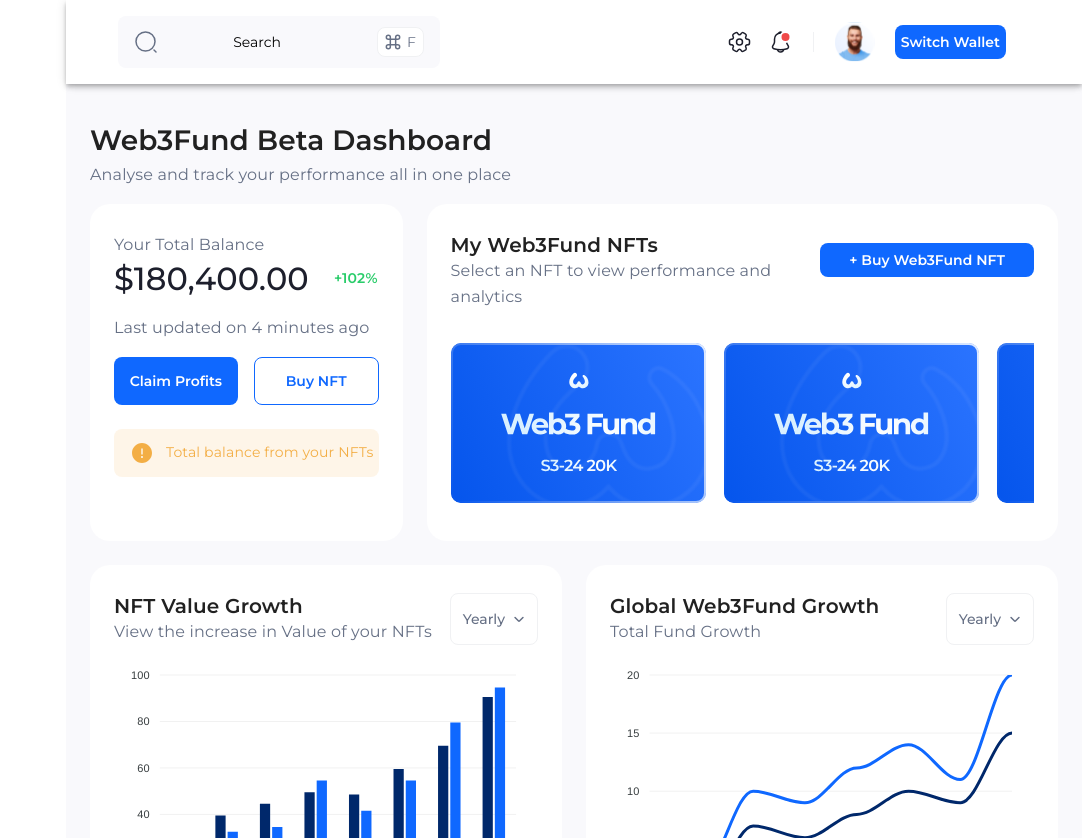
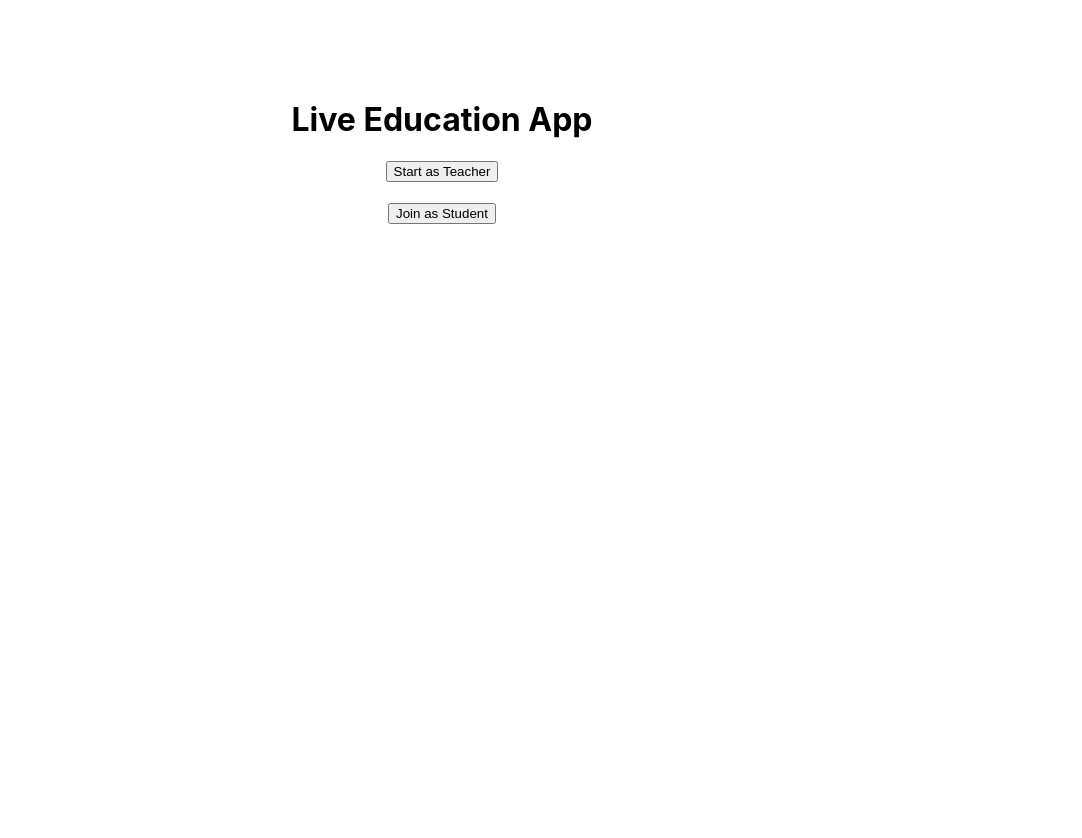
Before and after one commit to Tr123Ayesha/web3fund, a React (Create React App) app: page /MainLive in a window 1280 px wide. Before the commit this address led to /. Shown: the whole page, without its empty margins (198-1280 px from the left). After the commit the page ends 800 px from the top, so only its background shows below. Built offline with nearby package versions, Linux system fonts and the light colour scheme.

Commit message:
addingWeb3

```diff
--- /dev/null
+++ b/db.json
@@ -0,0 +1,12 @@
+{
+    "lineChartData": [
+      {
+        "name": "Deposits",
+        "data": [40, 10, 10, 9, 12, 14, 11, 20]
+      },
+      {
+        "name": "Total AUM",
+        "data": [2, 1, 7, 6, 8, 10, 9, 15]
+      }
+    ]
+  }
--- a/package.json
+++ b/package.json
@@ -10,7 +10,9 @@
     "@testing-library/jest-dom": "^5.17.0",
     "@testing-library/react": "^13.4.0",
     "@testing-library/user-event": "^13.5.0",
+    "@zegocloud/zego-uikit-prebuilt": "^2.14.3-beta",
     "apexcharts": "^3.54.1",
+    "axios": "^1.7.9",
     "outlet": "^0.1.5",
     "react": "^18.3.1",
     "react-apexcharts": "^1.4.1",
--- a/src/App.js
+++ b/src/App.js
@@ -4,6 +4,8 @@ import Dashboard from './pages/dashboard';
 import Referral from './pages/referrals';
 import "./App.css";
 import { BrowserRouter as Router, Routes, Route, Outlet, Navigate } from "react-router-dom"; // Import Outlet and BrowserRouter
+import MainLive from './pages/LiveVideo/MainLive';
+import ConnectWallet from "./pages/connectWallet/connectwallet";
 const DashboardLayout = () => (
   <>
     <PersistentDrawerLeft showSidebar={true} style={{ overflowX: "hidden" }}>
@@ -24,6 +26,8 @@ function App() {
         </Route>
         {/* Optional: Redirect any unknown path to home */}
         <Route path="*" element={<Navigate to="/" />} />
+        <Route path="/MainLive" element={<MainLive />}/>
+        <Route path='/connectWallet' element={<ConnectWallet />} /> {/* Connect Wallet route */}
       </Routes>
     </Router>
 
--- a/src/components/sidebar/index.jsx
+++ b/src/components/sidebar/index.jsx
@@ -35,29 +35,24 @@ import { useNavigate } from 'react-router-dom';
 
 const drawerWidth = 264;
 
-const Main = styled("main", { shouldForwardProp: (prop) => prop !== "open" })(
+const Main = styled('main', { shouldForwardProp: (prop) => prop !== 'open' })(
   ({ theme, open, isSmallScreen }) => ({
     flexGrow: 1,
-    height: "100%",
-    overflowX: "hidden",
     padding: theme.spacing(3),
-    transition: theme.transitions.create("margin", {
+    width: '100%',
+    transition: theme.transitions.create('margin', {
       easing: theme.transitions.easing.sharp,
       duration: theme.transitions.duration.leavingScreen,
     }),
-    // Only apply margin-left when it's not a small screen
-    marginLeft: isSmallScreen ? 0 : `-${drawerWidth}px`,
-    ...(open && {
-      transition: theme.transitions.create("margin", {
+    marginLeft: open && !isSmallScreen ? 0 : isSmallScreen ? 0 : `-${drawerWidth}px`,
+    ...(open && !isSmallScreen && {
+      transition: theme.transitions.create('margin', {
         easing: theme.transitions.easing.easeOut,
         duration: theme.transitions.duration.enteringScreen,
       }),
-      marginLeft: 0,
-      fontFamily: "Montserrat",
     }),
   })
 );
-
 
 const AppBar = styled(MuiAppBar, {
   shouldForwardProp: (prop) => prop !== "open",
@@ -74,46 +69,20 @@ const AppBar = styled(MuiAppBar, {
       duration: theme.transitions.duration.enteringScreen,
     }),
   }),
-  backgroundColor: "white",
-  zIndex: "2",
 }));
 
-const AvatarTopDiv = styled("div")(({ theme }) => ({
-  position: "absolute",
-  top: theme.spacing(1),
-  right: theme.spacing(1),
-  zIndex: theme.zIndex.drawer + 1,
-  [theme.breakpoints.up("md")]: {
-    width: "100%",
-    minWidth: 768,
-  },
-  [theme.breakpoints.down("sm")]: {
-    top: theme.spacing(1),
-    left: theme.spacing(1),
-    right: "auto",
-    display: "flex",
-    alignItems: "center",
-    width: "100%",
-    justifyContent: "flex-end",
-
-    gap: theme.spacing(2),
-  },
-}));
 const DrawerHeader = styled("div")(({ theme }) => ({
   display: "flex",
   alignItems: "center",
   padding: theme.spacing(0, 1),
-
+  // necessary for content to be below app bar
   ...theme.mixins.toolbar,
-  justifyContent: "space-between",
-  padding: "26px 24px",
-  borderBottom: "none",
-  zIndex: "2",
+  justifyContent: "flex-end",
 }));
 
 export default function PersistentDrawerLeft({children}) {
   const theme = useTheme();
-  const isSmallScreen = useMediaQuery(theme.breakpoints.down('sm'));
+  const isSmallScreen =  useMediaQuery('(max-width:1064px)');
   const [selectedGeneralIndex, setSelectedGeneralIndex] = React.useState(null); // State for General Menu
   const [selectedOtherIndex, setSelectedOtherIndex] = React.useState(null); // State for Other Menu
   const [open, setOpen] = React.useState(true);
--- /dev/null
+++ b/src/pages/LiveVideo/MainLive.js
@@ -0,0 +1,37 @@
+// App.js
+import React, { useState } from 'react';
+import LiveClass from './liveVideo';
+
+function MainLive() {
+  const [startClass, setStartClass] = useState(false);
+  const [isHost, setIsHost] = useState(false);
+  const roomID = "demooo-1212";
+  const userID = String(Math.floor(Math.random() * 10000));
+  const userName = isHost ? "Teacher" : "Student";
+
+  if (startClass) {
+    return (
+      <LiveClass
+        roomID={roomID}
+        userID={userID}
+        userName={userName}
+        isHost={isHost}
+      />
+    );
+  }
+
+  return (
+    <div style={{ textAlign: 'center', marginTop: '100px' }}>
+      <h1>Live Education App</h1>
+      <button onClick={() => { setIsHost(true); setStartClass(true); }}>
+        Start as Teacher
+      </button>
+      <br /><br />
+      <button onClick={() => { setIsHost(false); setStartClass(true); }}>
+        Join as Student
+      </button>
+    </div>
+  );
+}
+
+export default MainLive;
--- /dev/null
+++ b/src/pages/LiveVideo/liveVideo.js
@@ -0,0 +1,44 @@
+// LiveClass.js
+import React from 'react';
+import { ZegoUIKitPrebuilt } from '@zegocloud/zego-uikit-prebuilt';
+
+const LiveClass = ({ roomID, userID, userName, isHost }) => {
+  // Your Zego App ID and Server Secret
+  const appID = 916913788;
+  const serverSecret = 'f2826bd41c262a3a9c034d89e4c7dcc7'; // Your Server Secret
+
+  // Generate a token for testing (only for development, in production use your own backend)
+  const kitToken = ZegoUIKitPrebuilt.generateKitTokenForTest(
+    appID,
+    serverSecret,
+    roomID,
+    userID,
+    userName
+  );
+
+  // Join the meeting with the generated token
+  const myMeeting = async (element) => {
+    const zp = ZegoUIKitPrebuilt.create(kitToken);
+
+    zp.joinRoom({
+      container: element,
+      scenario: {
+        mode: isHost
+          ? ZegoUIKitPrebuilt.LiveStreaming // Teacher (Host)
+          : ZegoUIKitPrebuilt.LiveStreaming, // Student (Audience)
+        config: {
+          role: isHost ? 'Host' : 'Audience',
+        },
+      },
+    });
+  };
+
+  return (
+    <div>
+
+      <div ref={myMeeting} style={{ width: '100%', height: '100vh' }} />
+    </div>
+  );
+};
+
+export default LiveClass;
--- /dev/null
+++ b/src/pages/connectWallet/connectwallet.js
@@ -0,0 +1,44 @@
+import react from 'react';
+import { useState } from 'react';
+
+
+function ConnectWallet() {
+    const [walletAddress, setWalletAddress] = useState('');
+    const [WalletBalance, setWalletBalance] = useState('');
+    const connectWallet = async () => {
+        //window.ethereum is injected by MetaMask in chrome when installed
+        if (typeof window.ethereum !== 'undefined') {
+          try {
+            const accounts = await window.ethereum.request({ method: 'eth_requestAccounts' });
+            await window.ethereum.request({ method: 'eth_requestAccounts' });
+
+            const account = accounts[0];
+            setWalletAddress(account);
+            const balance = await window.ethereum.request({
+                method: 'eth_getBalance',
+                params: [account, 'latest'],
+              });
+
+              // Convert balance from Wei to ETH
+              const ethBalance = parseFloat(window.ethereum.utils?.fromWei?.(balance, 'ether') || (Number(balance) / 1e18)).toFixed(4);
+              setWalletBalance(ethBalance);
+            } catch (error) {
+              console.error("Connection error:", error);
+            }
+        } else {
+          alert('MetaMask is not installed. Please install it to connect.');
+        }
+      };
+
+    return (
+        <div style={{display:"flex", flexDirection:"column", justifyContent:"center", alignItems:"center"}}>
+            <h1>Connect Your Wallet</h1>
+            <button className="connect-button" onClick={connectWallet}>Connect Wallet</button>
+            <p>
+                {walletAddress}
+            </p>
+            <p> The Current Balance is <span>{WalletBalance}</span></p>
+        </div>
+    );
+}
+export default ConnectWallet;
--- a/src/pages/dashboard/index.jsx
+++ b/src/pages/dashboard/index.jsx
@@ -1,5 +1,7 @@
 import './dashboard.css';
+import { useEffect } from 'react';
 import * as React from 'react';
+import axios from 'axios';
 import info from "../../assets/info-circle.svg";
 import nftblue from "../../assets/nftCardBlue.svg";
 import arrowDown from "../../assets/arrow-down.svg";
@@ -23,6 +25,8 @@ import Tab from '../../assets/Tab.svg';
 import sort from '../../assets/sort.svg';
 const Dashboard = ()=>{
   const [anchorEl, setAnchorEl] = useState(null);
+  const [lineChartData, setLineChartData] = useState([]);
+  const [barChartData, setBarChartData] = useState([]);
   const handleClick = (event) => {
     setAnchorEl(event.currentTarget);
   };
@@ -80,16 +84,16 @@ const Dashboard = ()=>{
     }
   };
 
-  const barChartData = [
-    {
-      name: 'NFT Growth',
-      data: [30, 40, 45, 50, 49, 60, 70, 91], // Example data
-    },
-    {
-      name: 'Fund Growth',
-      data: [23, 33, 35, 55, 42, 55, 80, 95], // Example data
-    },
-  ];
+  // const barChartData = [
+  //   {
+  //     name: 'NFT Growth',
+  //     data: [30, 40, 45, 50, 49, 60, 70, 91], // Example data
+  //   },
+  //   {
+  //     name: 'Fund Growth',
+  //     data: [23, 33, 35, 55, 42, 55, 80, 95], // Example data
+  //   },
+  // ];
   const lineChartOptions = {
     chart: {
       type: 'line',
@@ -126,16 +130,37 @@ const Dashboard = ()=>{
     }
   };
 
-  const lineChartData = [
-    {
-      name: 'Deposits',
-      data: [4, 3, 10, 9, 12, 14, 11, 20],
-    },
-    {
-      name: 'Total AUM',
-      data: [2, 1, 7, 6, 8, 10, 9, 15],
-    },
-  ];
+
+
+
+  useEffect(() => {
+    // Fetch the data from your mock API
+    axios.get('http://localhost:3001/lineChartData')
+      .then(response => {
+        const apiData = response.data;
+        console.log("apiData",apiData);
+
+        // Map API data to chart-friendly format
+        const lineData = apiData.map(item => ({
+          name: item?.name,
+          data: item?.data
+        }));
+
+        // Set the lineChartData state
+        setLineChartData(lineData);
+console.log(lineData);
+        // If you want to use the same structure for bar chart, you can do similar mapping.
+        // Example of mapping to bar chart format (you may need to adjust for your case)
+        const barData = apiData.map(item => ({
+          name: item.name,
+          data: item.data
+        }));
+        setBarChartData(barData);
+      })
+      .catch(error => {
+        console.error('Error fetching data:', error);
+      });
+  }, []);
 
     return(
       // <PersistentDrawerLeft>
```
Also changed, not shown: src/pages/LiveVideo/LiveVideo.css (added), 1 other file (tests, documents, lock files or other folders).
